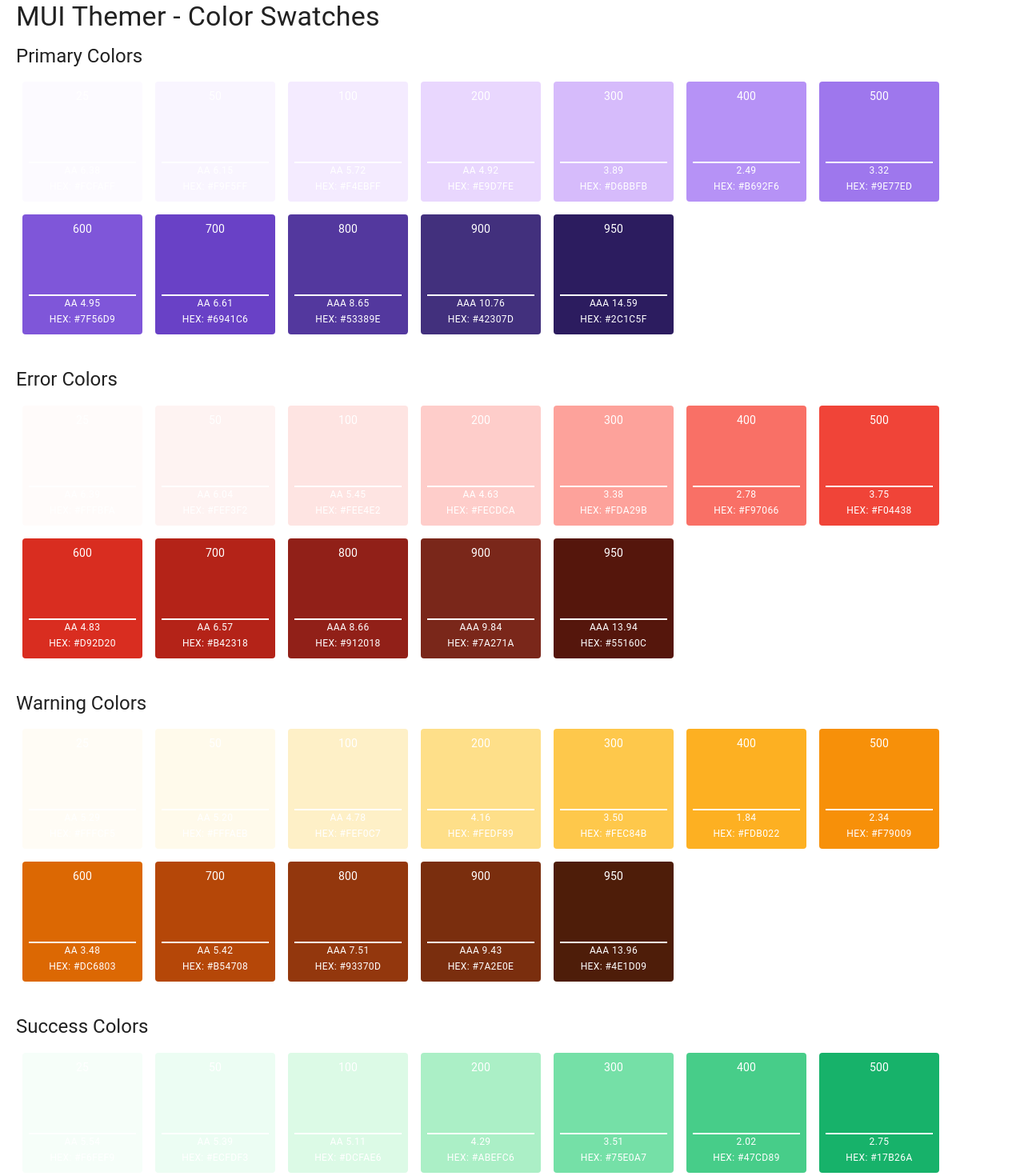
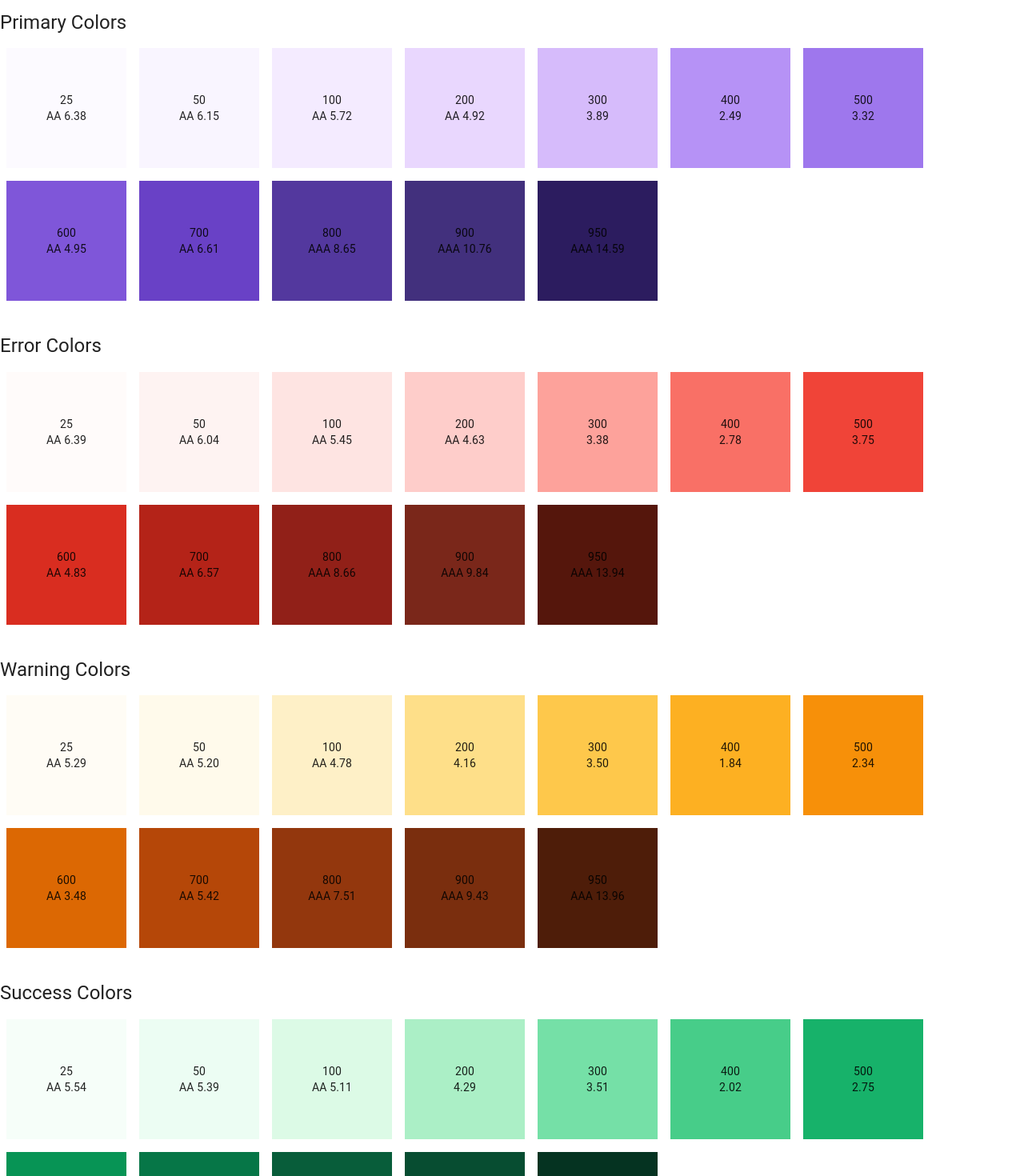
Before and after one commit to sernstberger/mui-themer, a React (Vite) app in the folder mui-themer/: page / in a window 1280 px wide. Shown: the part 20-1490 px from the top of the page at 80% size. Built offline with nearby package versions, Linux system fonts and the light colour scheme.

Commit message:
added colors file

```diff
--- a/mui-themer/src/app/app.tsx
+++ b/mui-themer/src/app/app.tsx
@@ -1,74 +1,21 @@
 import React from 'react';
 import { CssBaseline, ThemeProvider, createTheme } from '@mui/material';
 import { Box, Typography } from '@mui/material';
-
-// Define the color swatches with accessibility scores
-const primaryColors = [
-  { label: '25', color: '#FCFAFF', accessibility: 'AA 6.38' },
-  { label: '50', color: '#F9F5FF', accessibility: 'AA 6.15' },
-  { label: '100', color: '#F4EBFF', accessibility: 'AA 5.72' },
-  { label: '200', color: '#E9D7FE', accessibility: 'AA 4.92' },
-  { label: '300', color: '#D6BBFB', accessibility: '3.89' },
-  { label: '400', color: '#B692F6', accessibility: '2.49' },
-  { label: '500', color: '#9E77ED', accessibility: '3.32' },
-  { label: '600', color: '#7F56D9', accessibility: 'AA 4.95' },
-  { label: '700', color: '#6941C6', accessibility: 'AA 6.61' },
-  { label: '800', color: '#53389E', accessibility: 'AAA 8.65' },
-  { label: '900', color: '#42307D', accessibility: 'AAA 10.76' },
-  { label: '950', color: '#2C1C5F', accessibility: 'AAA 14.59' },
-];
-
-const errorColors = [
-  { label: '25', color: '#FFFBFA', accessibility: 'AA 6.39' },
-  { label: '50', color: '#FEF3F2', accessibility: 'AA 6.04' },
-  { label: '100', color: '#FEE4E2', accessibility: 'AA 5.45' },
-  { label: '200', color: '#FECDCA', accessibility: 'AA 4.63' },
-  { label: '300', color: '#FDA29B', accessibility: '3.38' },
-  { label: '400', color: '#F97066', accessibility: '2.78' },
-  { label: '500', color: '#F04438', accessibility: '3.75' },
-  { label: '600', color: '#D92D20', accessibility: 'AA 4.83' },
-  { label: '700', color: '#B42318', accessibility: 'AA 6.57' },
-  { label: '800', color: '#912018', accessibility: 'AAA 8.66' },
-  { label: '900', color: '#7A271A', accessibility: 'AAA 9.84' },
-  { label: '950', color: '#55160C', accessibility: 'AAA 13.94' },
-];
-
-const warningColors = [
-  { label: '25', color: '#FFFCF5', accessibility: 'AA 5.29' },
-  { label: '50', color: '#FFFAEB', accessibility: 'AA 5.20' },
-  { label: '100', color: '#FEF0C7', accessibility: 'AA 4.78' },
-  { label: '200', color: '#FEDF89', accessibility: '4.16' },
-  { label: '300', color: '#FEC84B', accessibility: '3.50' },
-  { label: '400', color: '#FDB022', accessibility: '1.84' },
-  { label: '500', color: '#F79009', accessibility: '2.34' },
-  { label: '600', color: '#DC6803', accessibility: 'AA 3.48' },
-  { label: '700', color: '#B54708', accessibility: 'AA 5.42' },
-  { label: '800', color: '#93370D', accessibility: 'AAA 7.51' },
-  { label: '900', color: '#7A2E0E', accessibility: 'AAA 9.43' },
-  { label: '950', color: '#4E1D09', accessibility: 'AAA 13.96' },
-];
-
-const successColors = [
-  { label: '25', color: '#F6FEF9', accessibility: 'AA 5.54' },
-  { label: '50', color: '#ECFDF3', accessibility: 'AA 5.39' },
-  { label: '100', color: '#DCFAE6', accessibility: 'AA 5.11' },
-  { label: '200', color: '#ABEFC6', accessibility: '4.29' },
-  { label: '300', color: '#75E0A7', accessibility: '3.51' },
-  { label: '400', color: '#47CD89', accessibility: '2.02' },
-  { label: '500', color: '#17B26A', accessibility: '2.75' },
-  { label: '600', color: '#079455', accessibility: 'AA 3.90' },
-  { label: '700', color: '#067647', accessibility: 'AA 5.69' },
-  { label: '800', color: '#085D3A', accessibility: 'AAA 7.96' },
-  { label: '900', color: '#074D31', accessibility: 'AAA 9.92' },
-  { label: '950', color: '#053321', accessibility: 'AAA 13.98' },
-];
+import { primary, error, warning, success } from './colors'; // Import colors
 
 const theme = createTheme({
   palette: {
     primary: {
-      main:
-        primaryColors.find((color) => color.label === '600')?.color ||
-        '#7F56D9',
+      main: primary.find((color) => color.label === '600')?.color || '#7F56D9',
+    },
+    error: {
+      main: error.find((color) => color.label === '600')?.color || '#D92D20',
+    },
+    warning: {
+      main: warning.find((color) => color.label === '600')?.color || '#DC6803',
+    },
+    success: {
+      main: success.find((color) => color.label === '600')?.color || '#079455',
     },
   },
   typography: {
@@ -93,45 +40,23 @@
       margin: 1,
       display: 'flex',
       flexDirection: 'column',
+      justifyContent: 'center',
       alignItems: 'center',
-      justifyContent: 'space-between',
-      borderRadius: 1,
-      padding: 1,
     }}
   >
-    <Typography variant="body2" color="#fff">
-      {label}
-    </Typography>
-    <Box
-      sx={{
-        width: '100%',
-        height: '2px',
-        backgroundColor: '#fff',
-        marginTop: 'auto',
-      }}
-    />
-    <Typography variant="caption" color="#fff">
-      {accessibility}
-    </Typography>
-    <Typography variant="caption" color="#fff">
-      HEX: {color}
-    </Typography>
+    <Typography variant="body2">{label}</Typography>
+    <Typography variant="body2">{accessibility}</Typography>
   </Box>
 );
 
-const App: React.FC = () => {
-  return (
+const App = () => (
   <ThemeProvider theme={theme}>
     <CssBaseline />
-      <Box sx={{ padding: '20px' }}>
-        <Typography variant="h4" gutterBottom>
-          MUI Themer - Color Swatches
-        </Typography>
-        <Typography variant="h5" gutterBottom>
+    <Typography variant="h5" gutterBottom sx={{ marginTop: 4 }}>
       Primary Colors
     </Typography>
-        <Box display="flex" flexWrap="wrap">
-          {primaryColors.map((swatch) => (
+    <Box sx={{ display: 'flex', flexWrap: 'wrap' }}>
+      {primary.map((swatch) => (
         <ColorSwatch
           key={swatch.label}
           label={swatch.label}
@@ -144,7 +69,7 @@
       Error Colors
     </Typography>
     <Box display="flex" flexWrap="wrap">
-          {errorColors.map((swatch) => (
+      {error.map((swatch) => (
         <ColorSwatch
           key={swatch.label}
           label={swatch.label}
@@ -157,7 +82,7 @@
       Warning Colors
     </Typography>
     <Box display="flex" flexWrap="wrap">
-          {warningColors.map((swatch) => (
+      {warning.map((swatch) => (
         <ColorSwatch
           key={swatch.label}
           label={swatch.label}
@@ -170,7 +95,7 @@
       Success Colors
     </Typography>
     <Box display="flex" flexWrap="wrap">
-          {successColors.map((swatch) => (
+      {success.map((swatch) => (
         <ColorSwatch
           key={swatch.label}
           label={swatch.label}
@@ -179,9 +104,7 @@
         />
       ))}
     </Box>
-      </Box>
   </ThemeProvider>
 );
-};
 
 export default App;
--- /dev/null
+++ b/mui-themer/src/app/colors.tsx
@@ -0,0 +1,59 @@
+export const primary = [
+  { label: '25', color: '#FCFAFF', accessibility: 'AA 6.38' },
+  { label: '50', color: '#F9F5FF', accessibility: 'AA 6.15' },
+  { label: '100', color: '#F4EBFF', accessibility: 'AA 5.72' },
+  { label: '200', color: '#E9D7FE', accessibility: 'AA 4.92' },
+  { label: '300', color: '#D6BBFB', accessibility: '3.89' },
+  { label: '400', color: '#B692F6', accessibility: '2.49' },
+  { label: '500', color: '#9E77ED', accessibility: '3.32' },
+  { label: '600', color: '#7F56D9', accessibility: 'AA 4.95' },
+  { label: '700', color: '#6941C6', accessibility: 'AA 6.61' },
+  { label: '800', color: '#53389E', accessibility: 'AAA 8.65' },
+  { label: '900', color: '#42307D', accessibility: 'AAA 10.76' },
+  { label: '950', color: '#2C1C5F', accessibility: 'AAA 14.59' },
+];
+
+export const error = [
+  { label: '25', color: '#FFFBFA', accessibility: 'AA 6.39' },
+  { label: '50', color: '#FEF3F2', accessibility: 'AA 6.04' },
+  { label: '100', color: '#FEE4E2', accessibility: 'AA 5.45' },
+  { label: '200', color: '#FECDCA', accessibility: 'AA 4.63' },
+  { label: '300', color: '#FDA29B', accessibility: '3.38' },
+  { label: '400', color: '#F97066', accessibility: '2.78' },
+  { label: '500', color: '#F04438', accessibility: '3.75' },
+  { label: '600', color: '#D92D20', accessibility: 'AA 4.83' },
+  { label: '700', color: '#B42318', accessibility: 'AA 6.57' },
+  { label: '800', color: '#912018', accessibility: 'AAA 8.66' },
+  { label: '900', color: '#7A271A', accessibility: 'AAA 9.84' },
+  { label: '950', color: '#55160C', accessibility: 'AAA 13.94' },
+];
+
+export const warning = [
+  { label: '25', color: '#FFFCF5', accessibility: 'AA 5.29' },
+  { label: '50', color: '#FFFAEB', accessibility: 'AA 5.20' },
+  { label: '100', color: '#FEF0C7', accessibility: 'AA 4.78' },
+  { label: '200', color: '#FEDF89', accessibility: '4.16' },
+  { label: '300', color: '#FEC84B', accessibility: '3.50' },
+  { label: '400', color: '#FDB022', accessibility: '1.84' },
+  { label: '500', color: '#F79009', accessibility: '2.34' },
+  { label: '600', color: '#DC6803', accessibility: 'AA 3.48' },
+  { label: '700', color: '#B54708', accessibility: 'AA 5.42' },
+  { label: '800', color: '#93370D', accessibility: 'AAA 7.51' },
+  { label: '900', color: '#7A2E0E', accessibility: 'AAA 9.43' },
+  { label: '950', color: '#4E1D09', accessibility: 'AAA 13.96' },
+];
+
+export const success = [
+  { label: '25', color: '#F6FEF9', accessibility: 'AA 5.54' },
+  { label: '50', color: '#ECFDF3', accessibility: 'AA 5.39' },
+  { label: '100', color: '#DCFAE6', accessibility: 'AA 5.11' },
+  { label: '200', color: '#ABEFC6', accessibility: '4.29' },
+  { label: '300', color: '#75E0A7', accessibility: '3.51' },
+  { label: '400', color: '#47CD89', accessibility: '2.02' },
+  { label: '500', color: '#17B26A', accessibility: '2.75' },
+  { label: '600', color: '#079455', accessibility: 'AA 3.90' },
+  { label: '700', color: '#067647', accessibility: 'AA 5.69' },
+  { label: '800', color: '#085D3A', accessibility: 'AAA 7.96' },
+  { label: '900', color: '#074D31', accessibility: 'AAA 9.92' },
+  { label: '950', color: '#053321', accessibility: 'AAA 13.98' },
+];
```
Lines whose indentation alone changed are shown as unchanged.
